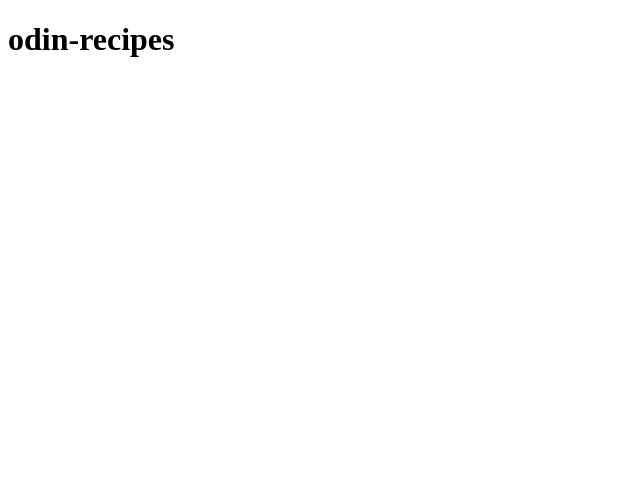
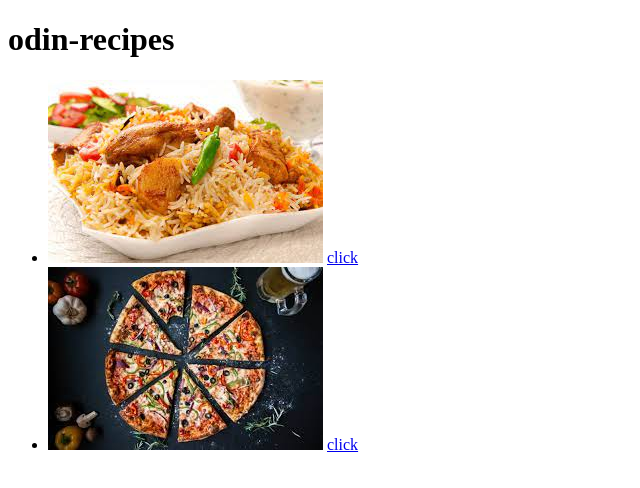
Before and after one commit to Subham15112001/odin-recipes, a plain HTML site: page index.html in a window 1280 px wide. Shown: the whole page, without its empty margins (0-640 px from the left). Drawn offline with Linux system fonts and the light colour scheme.

Commit message:
added links to recipe

```diff
--- a/index.html
+++ b/index.html
@@ -7,5 +7,14 @@
 
    <body>
     <h1>odin-recipes</h1>
+    <ul>
+    <li><img src="./images/chiken_biriyani_example.jpg">
+    <a href="./recipes/chicken_biriyani.html" target="_blank" rel="noopener noreferrer">click</a>
+    </li>
+
+    <li><img src="./images/pizza_example.jpg">
+      <a href="./recipes/pizza.html" target="_blank" rel="noopener noreferrer">click</a>
+   </li>
+    </ul>
    </body>
 </html>
```
